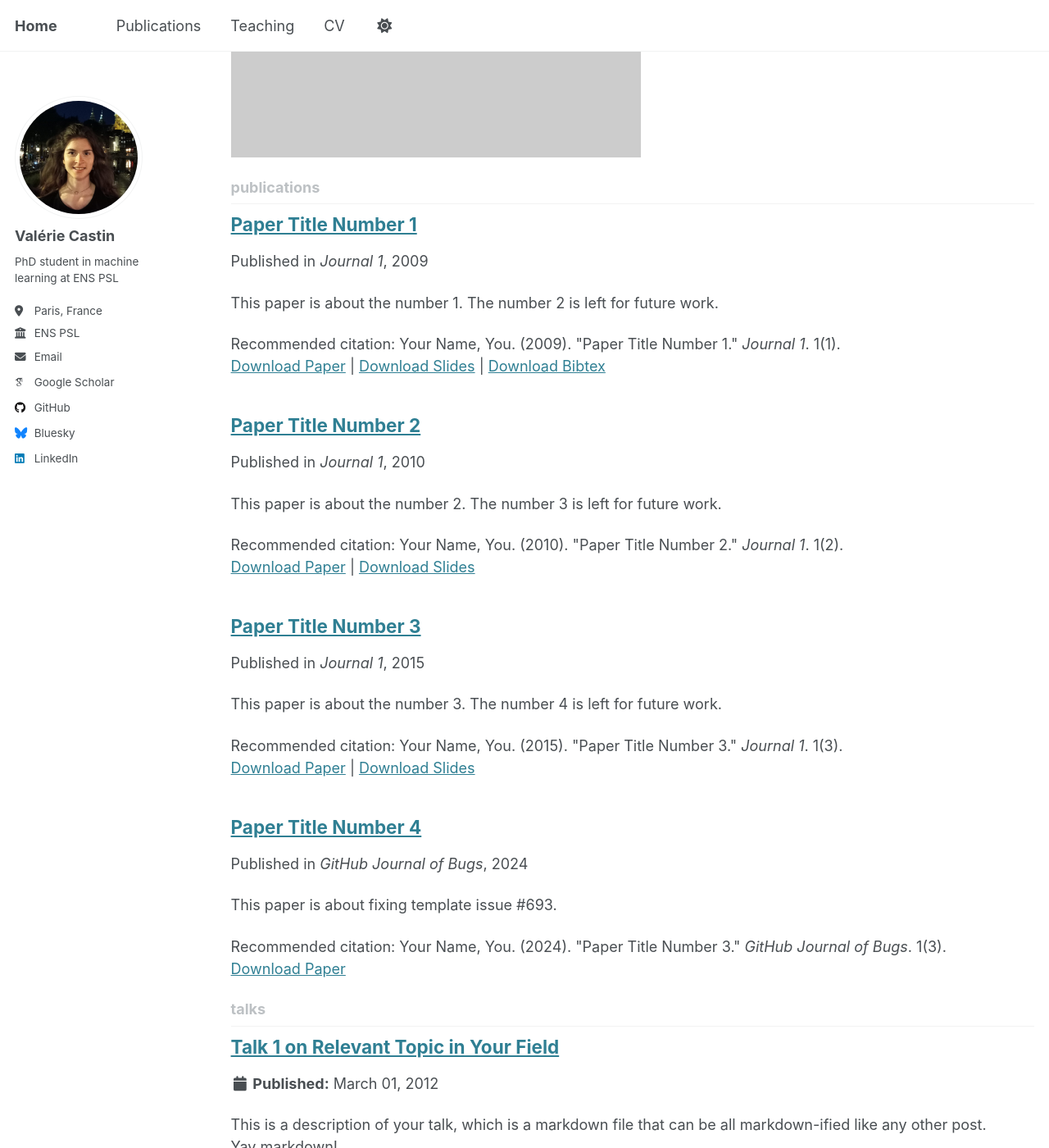
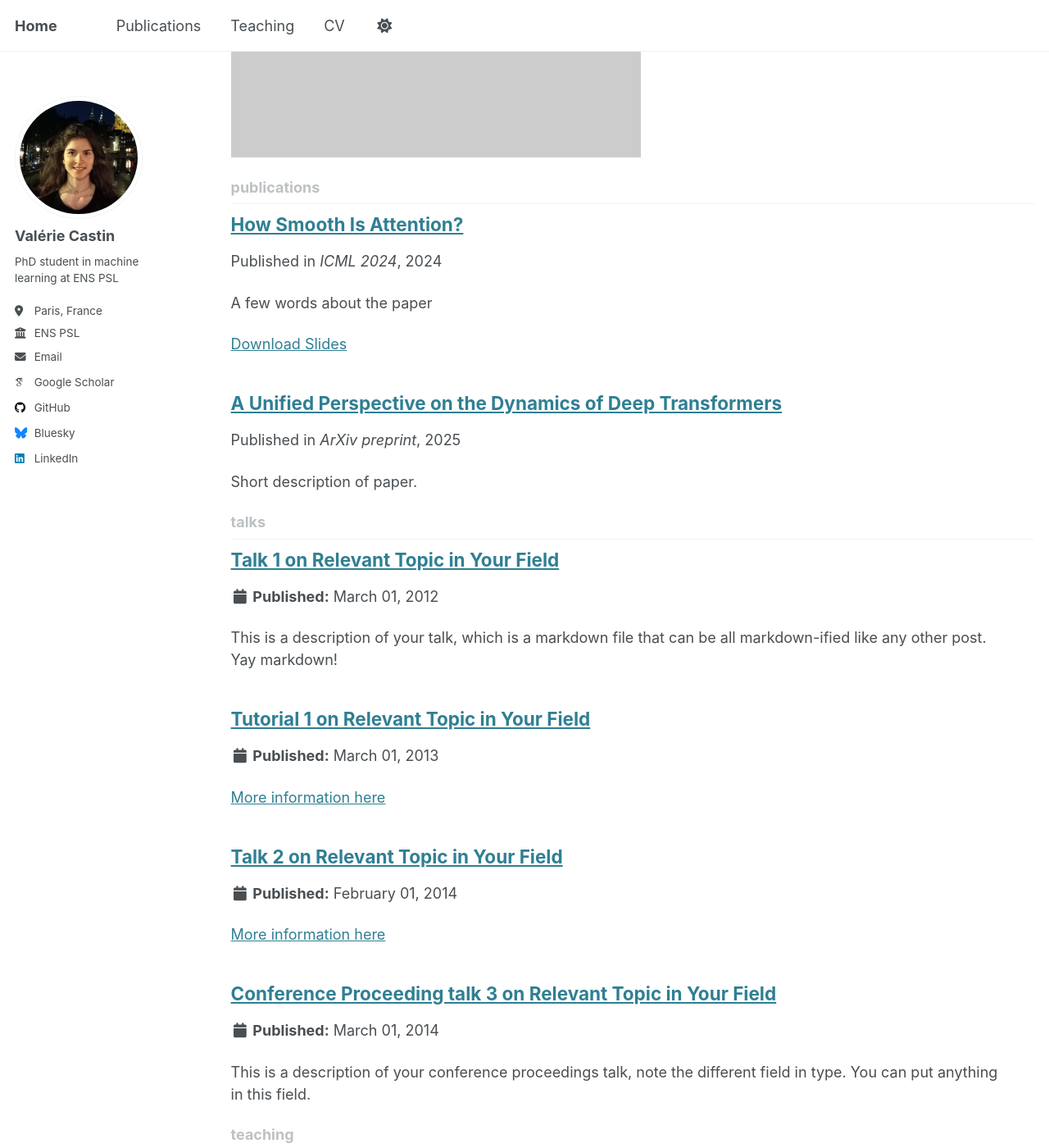
Before and after one commit to vcastin/vcastin.github.io, a Jekyll site: the page built from _pages/collection-archive.html, in a window 1280 px wide and 1400 px high, scrolled down 893 px. Shown: the whole window at 82% size. Built offline with Jekyll 4.4.1, drawn with Linux system fonts in a browser that asks for light colours; some web fonts are replaced.

Commit message:
updated publications

```diff
--- a/_pages/publications.html
+++ b/_pages/publications.html
@@ -12,7 +12,7 @@ author_profile: true
 {% include base_path %}
 
 <!-- New style rendering if publication categories are defined -->
-<!-- {% if site.publication_category %}
+{% if site.publication_category %}
   {% for category in site.publication_category  %}
     {% assign title_shown = false %}
     {% for post in site.publications reversed %}
@@ -30,4 +30,4 @@ author_profile: true
   {% for post in site.publications reversed %}
     {% include archive-single.html %}
   {% endfor %}
-{% endif %} -->
+{% endif %}
--- a/_publications/2009-10-01-paper-title-number-1.md
+++ /dev/null
@@ -1,14 +0,0 @@
----
-title: "Paper Title Number 1"
-collection: publications
-category: published
-permalink: /publication/2009-10-01-paper-title-number-1
-excerpt: 'This paper is about the number 1. The number 2 is left for future work.'
-date: 2009-10-01
-venue: 'Journal 1'
-slidesurl: 'http://academicpages.github.io/files/slides1.pdf'
-paperurl: 'http://academicpages.github.io/files/paper1.pdf'
-bibtexurl: 'http://academicpages.github.io/files/bibtex1.bib'
-citation: 'Your Name, You. (2009). &quot;Paper Title Number 1.&quot; <i>Journal 1</i>. 1(1).'
----
-The contents above will be part of a list of publications, if the user clicks the link for the publication than the contents of section will be rendered as a full page, allowing you to provide more information about the paper for the reader. When publications are displayed as a single page, the contents of the above "citation" field will automatically be included below this section in a smaller font.
--- a/_publications/2010-10-01-paper-title-number-2.md
+++ /dev/null
@@ -1,14 +0,0 @@
----
-title: "Paper Title Number 2"
-collection: publications
-category: published
-permalink: /publication/2010-10-01-paper-title-number-2
-excerpt: 'This paper is about the number 2. The number 3 is left for future work.'
-date: 2010-10-01
-venue: 'Journal 1'
-slidesurl: 'http://academicpages.github.io/files/slides2.pdf'
-paperurl: 'http://academicpages.github.io/files/paper2.pdf'
-citation: 'Your Name, You. (2010). &quot;Paper Title Number 2.&quot; <i>Journal 1</i>. 1(2).'
----
-
-The contents above will be part of a list of publications, if the user clicks the link for the publication than the contents of section will be rendered as a full page, allowing you to provide more information about the paper for the reader. When publications are displayed as a single page, the contents of the above "citation" field will automatically be included below this section in a smaller font.
--- a/_publications/2015-10-01-paper-title-number-3.md
+++ /dev/null
@@ -1,14 +0,0 @@
----
-title: "Paper Title Number 3"
-collection: publications
-category: preprints
-permalink: /publication/2015-10-01-paper-title-number-3
-excerpt: 'This paper is about the number 3. The number 4 is left for future work.'
-date: 2015-10-01
-venue: 'Journal 1'
-slidesurl: 'http://academicpages.github.io/files/slides3.pdf'
-paperurl: 'http://academicpages.github.io/files/paper3.pdf'
-citation: 'Your Name, You. (2015). &quot;Paper Title Number 3.&quot; <i>Journal 1</i>. 1(3).'
----
-
-The contents above will be part of a list of publications, if the user clicks the link for the publication than the contents of section will be rendered as a full page, allowing you to provide more information about the paper for the reader. When publications are displayed as a single page, the contents of the above "citation" field will automatically be included below this section in a smaller font.
--- a/_publications/2024-02-17-paper-title-number-4.md
+++ /dev/null
@@ -1,13 +0,0 @@
----
-title: "Paper Title Number 4"
-collection: publications
-category: preprints
-permalink: /publication/2024-02-17-paper-title-number-4
-excerpt: 'This paper is about fixing template issue #693.'
-date: 2024-02-17
-venue: 'GitHub Journal of Bugs'
-paperurl: 'http://academicpages.github.io/files/paper3.pdf'
-citation: 'Your Name, You. (2024). &quot;Paper Title Number 3.&quot; <i>GitHub Journal of Bugs</i>. 1(3).'
----
-
-The contents above will be part of a list of publications, if the user clicks the link for the publication than the contents of section will be rendered as a full page, allowing you to provide more information about the paper for the reader. When publications are displayed as a single page, the contents of the above "citation" field will automatically be included below this section in a smaller font.
--- /dev/null
+++ b/_publications/2024-04-01-how-smooth-is-attention.md
@@ -0,0 +1,13 @@
+---
+title: "How Smooth Is Attention?"
+collection: publications
+category: published
+permalink: /publication/2024-how-smooth-is-attention
+# excerpt:
+date: 2024-04-01
+venue: 'ICML 2024'
+slidesurl: 'http://vcastin.github.io/files/diapos/2025_01_lyon.pdf'
+# paperurl: 'http://academicpages.github.io/files/paper1.pdf'
+# citation:
+---
+A few words about the paper
--- /dev/null
+++ b/_publications/2025-01-31-pdes.md
@@ -0,0 +1,14 @@
+---
+title: "A Unified Perspective on the Dynamics of Deep Transformers"
+collection: publications
+category: preprints
+permalink: /publication/2025-01-31-transformers-and-pdes
+# excerpt: 'This paper is about the number 2. The number 3 is left for future work.'
+date: 2025-01-31
+venue: 'ArXiv preprint'
+# slidesurl: 'http://academicpages.github.io/files/slides2.pdf'
+# paperurl: 'http://academicpages.github.io/files/paper2.pdf'
+# citation: 'Your Name, You. (2010). &quot;Paper Title Number 2.&quot; <i>Journal 1</i>. 1(2).'
+---
+
+Short description of paper.
```
Also changed, not shown: files/bibtex1.bib (deleted, +0 -10 lines), 10 other files.
